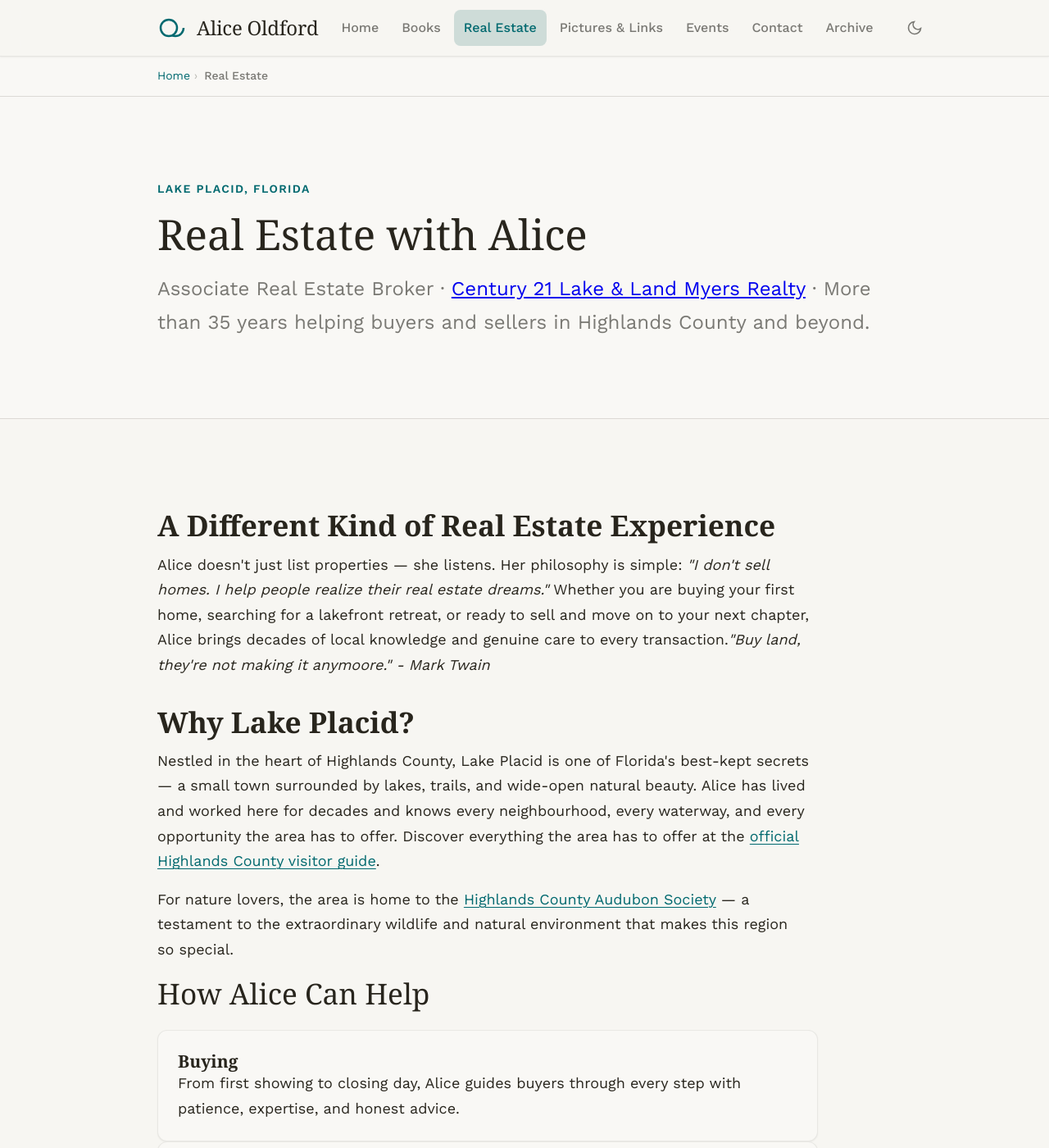
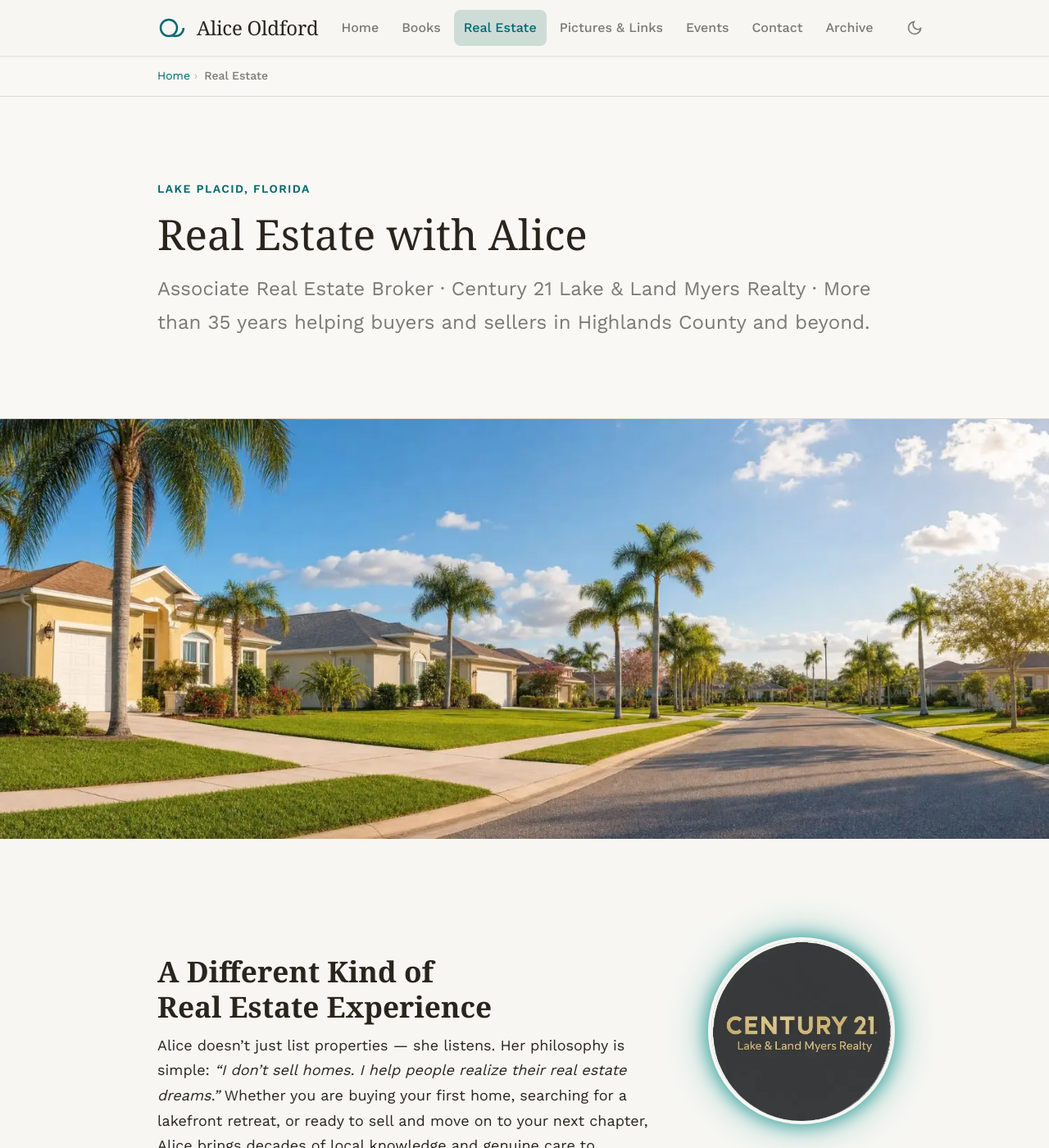
Before and after one commit to stuart-dotcom/aliceoldford.com, a Jekyll site: the page built from realestate.html, in a window 1280 px wide and 1400 px high. Shown: the whole window at 82% size. Built offline with Jekyll 4.4.1, drawn with Linux system fonts in a browser that asks for light colours; some web fonts are replaced; some of the changed text lies outside the part shown.

Commit message:
Real Estate page: add hero banner, plain text C21 name, clickable C21 logo with teal glow

```diff
--- a/realestate.html
+++ b/realestate.html
@@ -15,29 +15,46 @@ breadcrumbs:
     <p class="page-hero__label">Lake Placid, Florida</p>
     <h1 class="page-hero__title">Real Estate with Alice</h1>
     <p class="page-hero__lead">
-      Associate Real Estate Broker ·
-      <a href="https://century21lakeandlandmyersrealty.com/" target="_blank" rel="noopener noreferrer">Century 21 Lake &amp; Land Myers Realty</a> ·
+      Associate Real Estate Broker &middot;
+      Century 21 Lake &amp; Land Myers Realty &middot;
       More than 35 years helping buyers and sellers in Highlands County and beyond.
     </p>
   </div>
 </section>
 
+<section class="books-hero-banner">
+  <picture>
+    <source srcset="{{ site.baseurl }}/assets/images/Real_Estate_Hero_Image.webp" type="image/webp">
+    <img
+      src="{{ site.baseurl }}/assets/images/Real_Estate_Hero_Image.jpg"
+      alt="A scenic lakefront view in Lake Placid, Florida representing the real estate opportunities Alice Oldford helps clients find"
+      width="1200"
+      height="480"
+      loading="eager"
+      decoding="async"
+      class="books-hero-banner__img"
+    >
+  </picture>
+</section>
+
 <section class="page-content">
   <div class="container">
 
-    <div class="realestate-intro prose">
+    <div class="realestate-intro">
+      <div class="realestate-intro__text prose">
         <h2>A Different Kind of Real Estate Experience</h2>
         <p>
-        Alice doesn't just list properties — she listens. Her philosophy is simple:
-        <em>"I don't sell homes. I help people realize their real estate dreams."</em>
+          Alice doesn&rsquo;t just list properties &mdash; she listens. Her philosophy is simple:
+          <em>&ldquo;I don&rsquo;t sell homes. I help people realize their real estate dreams.&rdquo;</em>
           Whether you are buying your first home, searching for a lakefront retreat, or
           ready to sell and move on to your next chapter, Alice brings decades of local
-        knowledge and genuine care to every transaction.<em>"Buy land, they're not making it anymoore." - Mark Twain</em>
+          knowledge and genuine care to every transaction.
         </p>
+        <p><em>&ldquo;Buy land, they&rsquo;re not making it anymore.&rdquo; &mdash; Mark Twain</em></p>
         <h2>Why Lake Placid?</h2>
         <p>
-        Nestled in the heart of Highlands County, Lake Placid is one of Florida's
-        best-kept secrets — a small town surrounded by lakes, trails, and wide-open
+          Nestled in the heart of Highlands County, Lake Placid is one of Florida&rsquo;s
+          best-kept secrets &mdash; a small town surrounded by lakes, trails, and wide-open
           natural beauty. Alice has lived and worked here for decades and knows every
           neighbourhood, every waterway, and every opportunity the area has to offer.
           Discover everything the area has to offer at the
@@ -45,9 +62,33 @@ breadcrumbs:
         </p>
         <p>
           For nature lovers, the area is home to the
-        <a href="https://highlandsaudubon.org/" target="_blank" rel="noopener noreferrer">Highlands County Audubon Society</a> —
+          <a href="https://highlandsaudubon.org/" target="_blank" rel="noopener noreferrer">Highlands County Audubon Society</a> &mdash;
           a testament to the extraordinary wildlife and natural environment that makes this region so special.
         </p>
+      </div>
+
+      <div class="realestate-intro__logo">
+        <a
+          href="https://century21lakeandlandmyersrealty.com/"
+          target="_blank"
+          rel="noopener noreferrer"
+          class="c21-logo-link"
+          aria-label="Visit Century 21 Lake and Land Myers Realty website"
+        >
+          <picture>
+            <source srcset="{{ site.baseurl }}/assets/images/C_21_Circular_logo.webp" type="image/webp">
+            <img
+              src="{{ site.baseurl }}/assets/images/C_21_Circular_logo.png"
+              alt="Century 21 Lake and Land Myers Realty logo"
+              width="220"
+              height="220"
+              loading="lazy"
+              decoding="async"
+              class="c21-logo-img"
+            >
+          </picture>
+        </a>
+      </div>
     </div>
 
     <div class="realestate-services">
@@ -59,7 +100,7 @@ breadcrumbs:
         </li>
         <li class="card realestate-services__item">
           <h3>Selling</h3>
-          <p>Strategic pricing, local market knowledge, and a personal touch that gets homes sold — without the pressure.</p>
+          <p>Strategic pricing, local market knowledge, and a personal touch that gets homes sold &mdash; without the pressure.</p>
         </li>
         <li class="card realestate-services__item">
           <h3>Relocation</h3>
@@ -71,11 +112,73 @@ breadcrumbs:
     <div class="realestate-cta">
       <h2 class="section-title">Ready to Talk?</h2>
       <p class="prose">
-        There's no obligation and no pressure. Alice is happy to answer questions,
-        share market insights, or simply have a conversation about what you're looking for.
+        There&rsquo;s no obligation and no pressure. Alice is happy to answer questions,
+        share market insights, or simply have a conversation about what you&rsquo;re looking for.
       </p>
       <a href="{{ site.baseurl }}/contact/" class="btn btn--primary" style="margin-top: var(--space-6);">Contact Alice</a>
     </div>
 
   </div>
 </section>
+
+<style>
+  /* ── Real Estate intro: two-column layout ── */
+  .realestate-intro {
+    display: flex;
+    align-items: flex-start;
+    gap: var(--space-12);
+    margin-bottom: var(--space-12);
+  }
+
+  .realestate-intro__text {
+    flex: 1 1 0;
+    min-width: 0;
+  }
+
+  .realestate-intro__logo {
+    flex: 0 0 auto;
+    display: flex;
+    align-items: flex-start;
+    justify-content: center;
+    padding-top: var(--space-4);
+  }
+
+  /* ── C21 logo: teal glow to mask soft edges ── */
+  .c21-logo-link {
+    display: inline-block;
+    border-radius: 50%;
+    transition: box-shadow 180ms cubic-bezier(0.16, 1, 0.3, 1),
+                transform 180ms cubic-bezier(0.16, 1, 0.3, 1);
+  }
+
+  .c21-logo-img {
+    display: block;
+    border-radius: 50%;
+    box-shadow:
+      0 0 0 4px var(--color-bg),
+      0 0 18px 8px oklch(0.55 0.12 192 / 0.55),
+      0 0 38px 16px oklch(0.55 0.12 192 / 0.28);
+  }
+
+  .c21-logo-link:hover .c21-logo-img,
+  .c21-logo-link:focus-visible .c21-logo-img {
+    box-shadow:
+      0 0 0 4px var(--color-bg),
+      0 0 24px 12px oklch(0.55 0.12 192 / 0.75),
+      0 0 52px 24px oklch(0.55 0.12 192 / 0.40);
+    transform: scale(1.03);
+  }
+
+  /* ── Responsive: stack on smaller screens ── */
+  @media (max-width: 768px) {
+    .realestate-intro {
+      flex-direction: column;
+      align-items: center;
+    }
+
+    .realestate-intro__logo {
+      padding-top: 0;
+      order: -1;
+    }
+  }
+</style>
```
Lines whose indentation alone changed are shown as unchanged.
